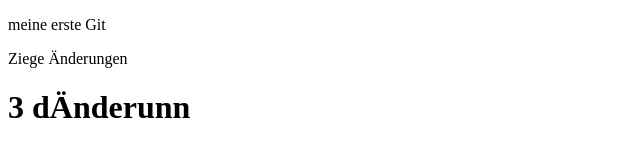
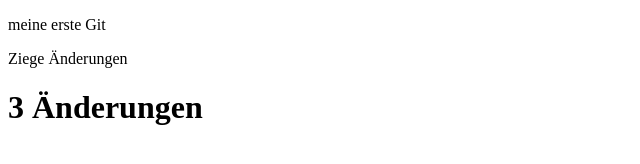
Before and after one commit to arianesardinas/home, a plain HTML site: page index.html in a window 1280 px wide. Shown: the whole page, without its empty margins (0-640 px from the left). Drawn offline with Linux system fonts and the light colour scheme.

Commit message:
Vierte Version

```diff
--- a/index.html
+++ b/index.html
@@ -7,6 +7,6 @@
 <body>
 <p>meine erste Git</p>
 <p>Ziege Änderungen</p>
-<h1>3  dÄnderunn</h1>
+<h1>3  Änderungen</h1>
 </body>
 </html>
```
